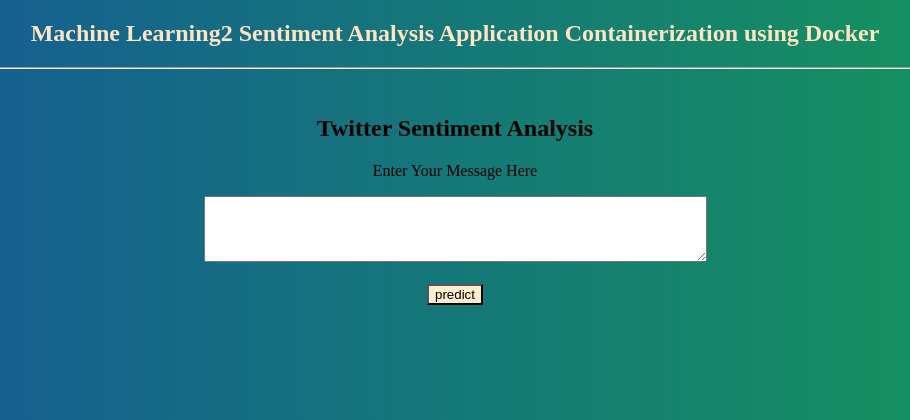
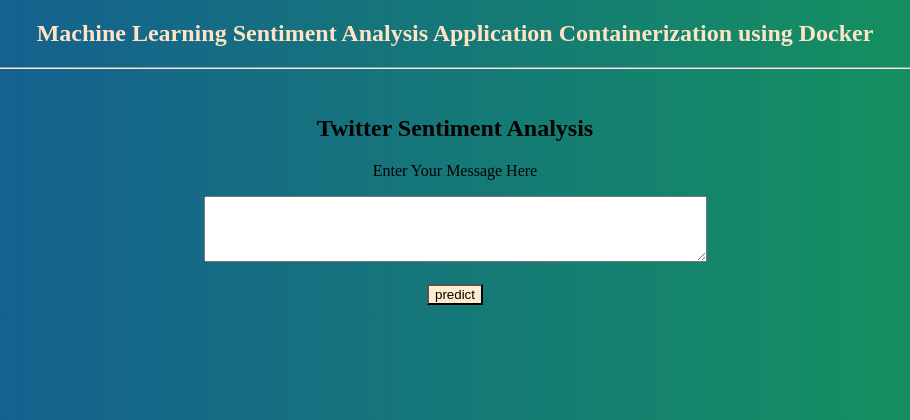
Before and after one commit to Niranjan43215/sentiment-analysis, a Flask app: page / in a window 1280 px wide. Shown: the top 420 px of the page, without its empty margins (185-1095 px from the left). Run offline with Flask 3, Linux system fonts and the light colour scheme; parts of the project's set-up code (start-up, migrations or seed data) failed here and were passed over.

Commit message:
Update home.html

```diff
--- a/templates/home.html
+++ b/templates/home.html
@@ -10,7 +10,7 @@
 	<header>
 		<div class="container">
 			<div id="brandname">
-				<h2 align="center" style="color:bisque">Machine Learning2 Sentiment Analysis Application Containerization using Docker</h2>
+				<h2 align="center" style="color:bisque">Machine Learning Sentiment Analysis Application Containerization using Docker</h2>
 			</div>
 			<hr />
 			<br />
```
